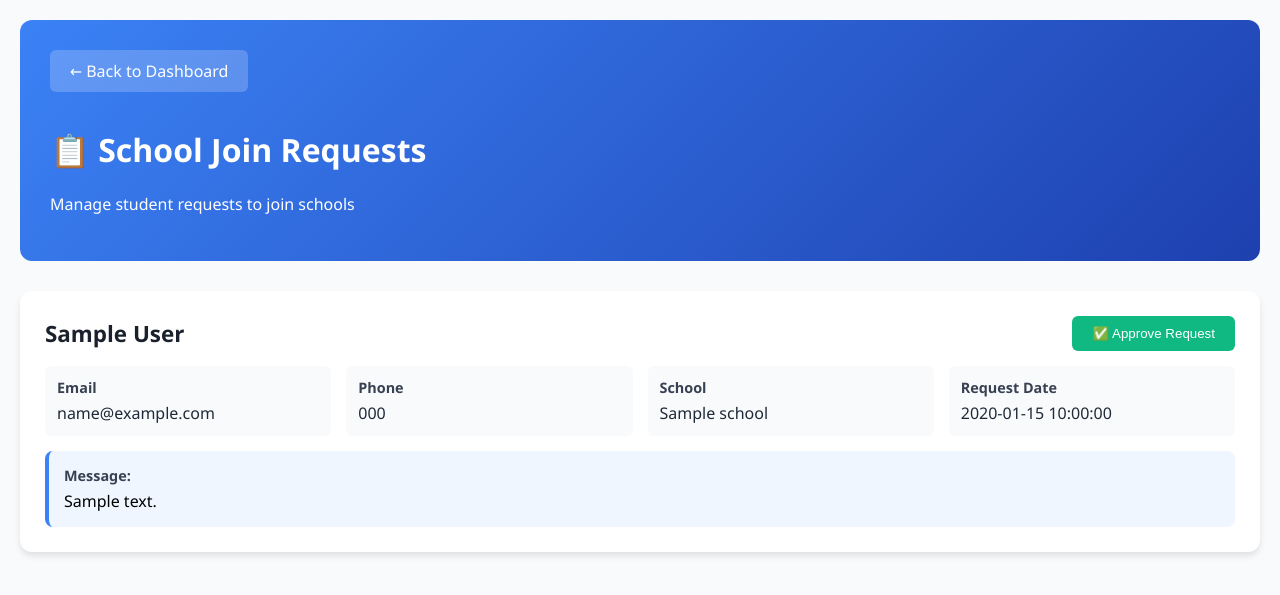
After one commit to aboKassede/drive-master-app, a Flask app: page /school-requests in a window 1280 px wide. The commit adds this page. Shown: the top 595 px of the page. Run offline with Flask 3, Linux system fonts and the light colour scheme; a database or web service that is not in the repository returns one stand-in record (values such as "Sample title").

Commit message:
change 2

```diff
--- a/adminDashboard/app.py
+++ b/adminDashboard/app.py
@@ -239,5 +239,94 @@ def create_schools_direct():
     except Exception as e:
         return f"❌ Error: {str(e)}"
 
+@app.route('/school-requests')
+def view_school_requests():
+    if db is None:
+        return render_template('error.html', error="Database connection failed")
+
+    try:
+        # Get all pending school requests with student details
+        requests = []
+        for request in db.school_requests.find({"status": "pending"}):
+            # Get student details
+            student = db.students.find_one({"_id": request["student_id"]})
+            # Get school details
+            school = db.schools.find_one({"_id": request["school_id"]})
+
+            if student and school:
+                request_data = {
+                    "id": str(request["_id"]),
+                    "student_name": f"{student.get('first_name', '')} {student.get('last_name', '')}".strip(),
+                    "student_email": student.get('email', ''),
+                    "student_phone": student.get('phone', ''),
+                    "school_name": school.get('name', ''),
+                    "message": request.get('message', ''),
+                    "created_at": request.get('created_at', ''),
+                    "student_id": str(request["student_id"]),
+                    "school_id": str(request["school_id"])
+                }
+                requests.append(request_data)
+
+        return render_template('school_requests.html', requests=requests)
+    except Exception as e:
+        return render_template('error.html', error=f"Error loading requests: {str(e)}")
+
+@app.route('/api/approve-request/<request_id>', methods=['POST'])
+def approve_request(request_id):
+    if db is None:
+        return jsonify({"success": False, "error": "Database connection failed"})
+
+    try:
+        # Get request details
+        request = db.school_requests.find_one({"_id": ObjectId(request_id)})
+        if not request:
+            return jsonify({"success": False, "error": "Request not found"})
+
+        # Update request status
+        db.school_requests.update_one(
+            {"_id": ObjectId(request_id)},
+            {"$set": {"status": "approved", "updated_at": datetime.utcnow()}}
+        )
+
+        # Add student to school
+        db.schools.update_one(
+            {"_id": request["school_id"]},
+            {"$push": {"students": request["student_id"]}}
+        )
+
+        # Update student with school info
+        db.students.update_one(
+            {"_id": request["student_id"]},
+            {"$set": {"school_id": request["school_id"], "school_status": "approved"}}
+        )
+
+        return jsonify({"success": True, "message": "Request approved successfully"})
+    except Exception as e:
+        return jsonify({"success": False, "error": str(e)})
+
+@app.route('/api/join-school', methods=['POST'])
+def join_school_request():
+    if db is None:
+        return jsonify({"success": False, "error": "Database connection failed"})
+
+    try:
+        data = request.json
+        school_request = {
+            "student_id": ObjectId(),
+            "school_id": ObjectId(data.get("school_id")),
+            "message": data.get("message", ""),
+            "status": "pending",
+            "student_name": "Mahmod",
+            "student_email": "mahmod@example.com",
+            "student_phone": "+1234567890",
+            "created_at": datetime.utcnow(),
+            "updated_at": datetime.utcnow()
+        }
+
+        result = db.school_requests.insert_one(school_request)
+        return jsonify({"success": True, "message": "Join request sent successfully", "request_id": str(result.inserted_id)})
+    except Exception as e:
+        return jsonify({"success": False, "error": str(e)})
+
 if __name__ == '__main__':
     app.run(debug=True, host='0.0.0.0', port=5000)
--- a/adminDashboard/templates/dashboard.html
+++ b/adminDashboard/templates/dashboard.html
@@ -27,6 +27,7 @@
             <h1>🚗 DriveLink Admin Dashboard</h1>
             <p>Manage your driving school database with ease</p>
             <button onclick="showCreateCollectionModal()" style="background: #10b981; color: white; border: none; padding: 12px 24px; border-radius: 6px; margin-top: 15px; cursor: pointer; font-size: 1em; margin-right: 10px;">➕ Create New Collection</button>
+            <a href="/school-requests" style="background: #f59e0b; color: white; padding: 12px 24px; border-radius: 6px; text-decoration: none; font-size: 1em;">📋 School Requests</a>
         </div>
 
         <div class="stats">
--- /dev/null
+++ b/adminDashboard/templates/school_requests.html
@@ -0,0 +1,93 @@
+<!DOCTYPE html>
+<html>
+<head>
+    <title>School Requests - DriveLink Admin</title>
+    <style>
+        body { font-family: 'Segoe UI', Tahoma, Geneva, Verdana, sans-serif; margin: 0; background: #f8fafc; }
+        .container { max-width: 1400px; margin: 0 auto; padding: 20px; }
+        .header { background: linear-gradient(135deg, #3B82F6, #1E40AF); color: white; padding: 30px; border-radius: 12px; margin-bottom: 30px; }
+        .back-btn { background: rgba(255,255,255,0.2); color: white; padding: 10px 20px; border: none; border-radius: 6px; text-decoration: none; display: inline-block; margin-bottom: 15px; }
+        .request-card { background: white; padding: 25px; border-radius: 12px; margin-bottom: 20px; box-shadow: 0 4px 6px rgba(0,0,0,0.1); }
+        .request-header { display: flex; justify-content: space-between; align-items: center; margin-bottom: 15px; }
+        .student-name { font-size: 1.4em; font-weight: bold; color: #1a202c; }
+        .approve-btn { background: #10b981; color: white; border: none; padding: 10px 20px; border-radius: 6px; cursor: pointer; }
+        .approve-btn:hover { background: #059669; }
+        .info-grid { display: grid; grid-template-columns: repeat(auto-fit, minmax(200px, 1fr)); gap: 15px; margin-bottom: 15px; }
+        .info-item { background: #f8fafc; padding: 12px; border-radius: 6px; }
+        .info-label { font-weight: 600; color: #374151; font-size: 0.9em; margin-bottom: 5px; }
+        .info-value { color: #1f2937; }
+        .message-box { background: #eff6ff; padding: 15px; border-radius: 8px; border-left: 4px solid #3B82F6; }
+        .empty-state { text-align: center; padding: 60px 20px; color: #6b7280; }
+    </style>
+</head>
+<body>
+    <div class="container">
+        <div class="header">
+            <a href="/" class="back-btn">← Back to Dashboard</a>
+            <h1>📋 School Join Requests</h1>
+            <p>Manage student requests to join schools</p>
+        </div>
+
+        {% if requests %}
+            {% for request in requests %}
+            <div class="request-card">
+                <div class="request-header">
+                    <div class="student-name">{{ request.student_name }}</div>
+                    <button class="approve-btn" onclick="approveRequest('{{ request.id }}')">
+                        ✅ Approve Request
+                    </button>
+                </div>
+
+                <div class="info-grid">
+                    <div class="info-item">
+                        <div class="info-label">Email</div>
+                        <div class="info-value">{{ request.student_email }}</div>
+                    </div>
+                    <div class="info-item">
+                        <div class="info-label">Phone</div>
+                        <div class="info-value">{{ request.student_phone }}</div>
+                    </div>
+                    <div class="info-item">
+                        <div class="info-label">School</div>
+                        <div class="info-value">{{ request.school_name }}</div>
+                    </div>
+                    <div class="info-item">
+                        <div class="info-label">Request Date</div>
+                        <div class="info-value">{{ request.created_at }}</div>
+                    </div>
+                </div>
+
+                {% if request.message %}
+                <div class="message-box">
+                    <div class="info-label">Message:</div>
+                    <div>{{ request.message }}</div>
+                </div>
+                {% endif %}
+            </div>
+            {% endfor %}
+        {% else %}
+            <div class="empty-state">
+                <h2>📭 No Pending Requests</h2>
+                <p>All school join requests have been processed.</p>
+            </div>
+        {% endif %}
+    </div>
+
+    <script>
+        function approveRequest(requestId) {
+            if (confirm('Approve this student request?')) {
+                fetch(`/api/approve-request/${requestId}`, { method: 'POST' })
+                .then(response => response.json())
+                .then(data => {
+                    if (data.success) {
+                        alert('✅ Request approved successfully!');
+                        location.reload();
+                    } else {
+                        alert('❌ Error: ' + data.error);
+                    }
+                });
+            }
+        }
+    </script>
+</body>
+</html>
```
Also changed, not shown: driving-school-platform/backend/app/api/v1/routes/available_schools.py (+28 -0 lines), driving-school-platform/backend/app/api/v1/routes/booking.py (+24 -0 lines), driving-school-platform/backend/app/main.py (+27 -0 lines), driving-school-platform/mobile-app/src/screens/SchoolsScreen.js (+45 -4 lines), driving-school-platform/mobile-app/src/services/api.js (+8 -8 lines).
